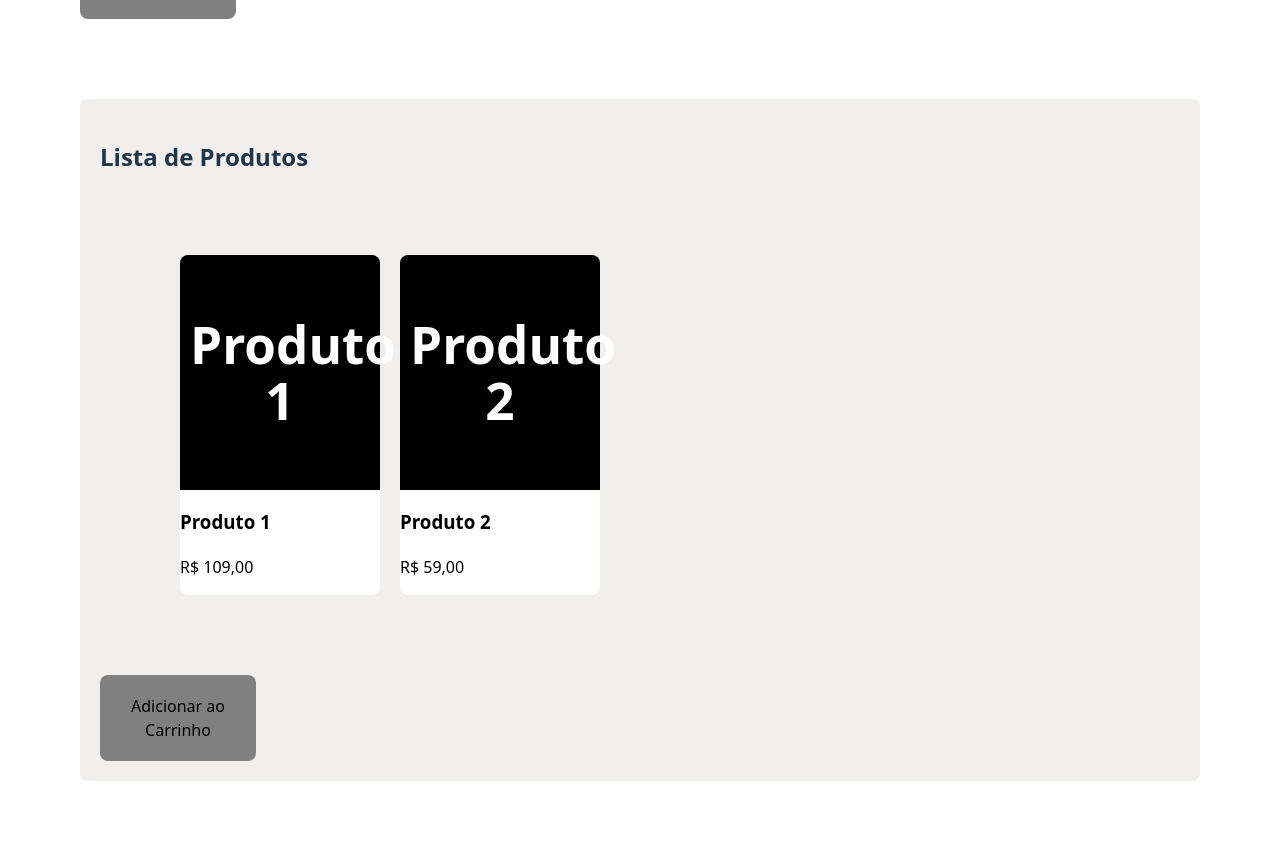
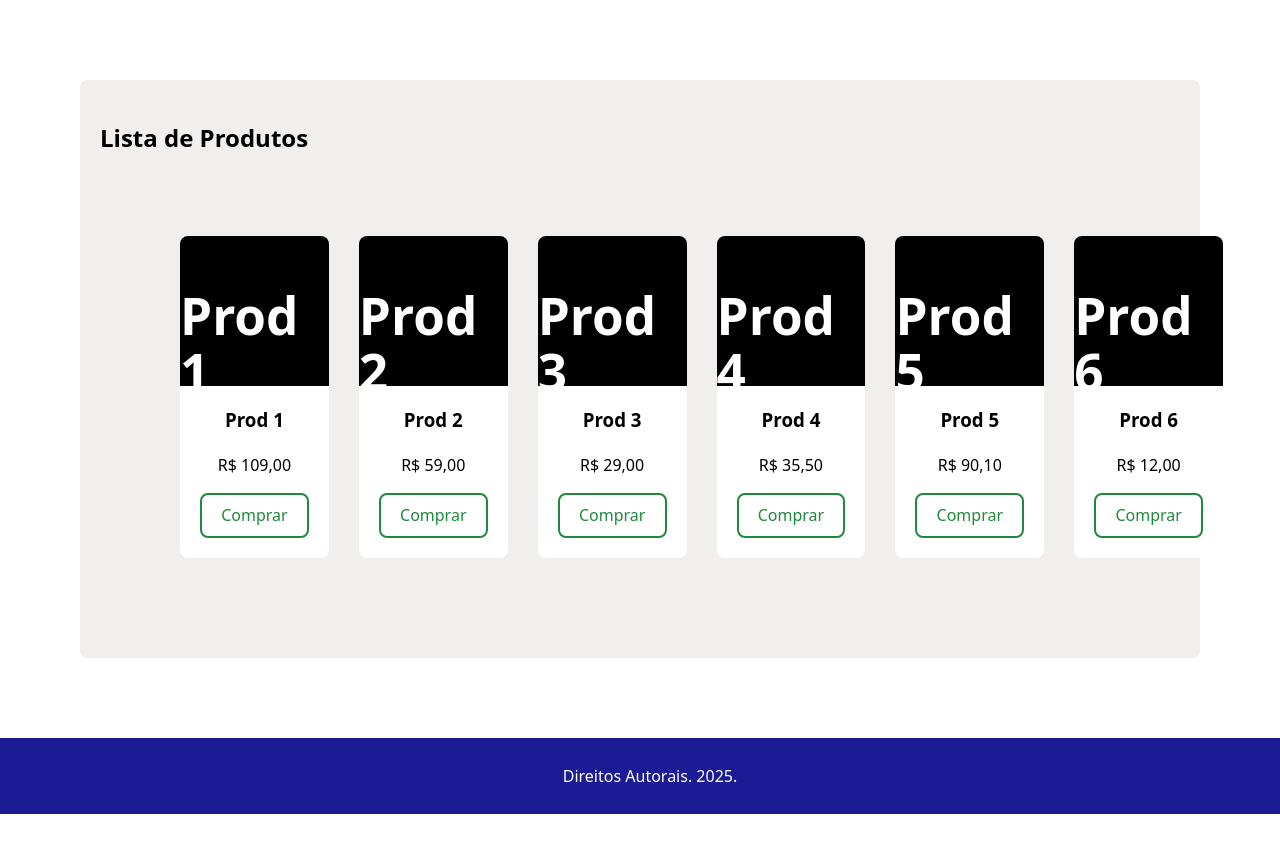
Before and after one commit to INARI18/T1-PW, a React (Vite) app: page / in a window 1280 px wide. Shown: the part 1032-1884 px from the top of the page. After the commit the page ends 1846 px from the top, so only its background shows below. Built offline with nearby package versions, Linux system fonts and the light colour scheme.

Commit message:
(feat): products map + better layout

```diff
--- a/src/App.jsx
+++ b/src/App.jsx
@@ -10,7 +10,7 @@ export default function App() {
   const cart = {
     storage: [
       {
-        name: "Produto 1",
+        name: "Prod 1",
         price: "R$ 109,00"
       }
     ],
@@ -18,10 +18,14 @@ export default function App() {
     size: 1
   }
 
-  const product = {
-    name: "Produto 1",
-    price: "R$ 109,00"
-  }
+  const products = [
+    { id: 1, name: 'Prod 1', price: 'R$ 109,00' },
+    { id: 2, name: 'Prod 2', price: 'R$ 59,00' },
+    { id: 3, name: 'Prod 3', price: 'R$ 29,00' },
+    { id: 4, name: 'Prod 4', price: 'R$ 35,50' },
+    { id: 5, name: 'Prod 5', price: 'R$ 90,10' },
+    { id: 6, name: 'Prod 6', price: 'R$ 12,00' }
+  ]
 
   return (
       <main>
@@ -33,11 +37,11 @@ export default function App() {
         </section>
         <section>
           <div className="product-Section">
-            <ProductList product={product} />
+            <ProductList products={products} />
           </div>
         </section>
         <footer>
-          <p></p>
+          <p>Direitos Autorais. 2025.</p>
         </footer>
       </main>
   )
--- a/src/assets/styles/App.css
+++ b/src/assets/styles/App.css
@@ -30,3 +30,11 @@ section {
   border-radius: 8px;
   padding: 20px;
 }
+
+footer {
+  background-color: rgb(27, 27, 150);
+  color: white;
+  padding: 10px;
+  text-align: center;
+  width: 100%;
+}
--- a/src/assets/styles/Button.css
+++ b/src/assets/styles/Button.css
@@ -1,8 +1,31 @@
 .button {
-    background-color: gray;
-    color: black;
+    display: inline-block;
     border-radius: 8px;
-    padding: 3px;
+    padding: 8px 12px;
     width: 150px;
     text-align: center;
+    cursor: pointer;
+    font-weight: 600;
+    border: none;
 }
+
+/* variant buy */
+.button--buy {
+    background-color: #ffffff;
+    color: #1f8a3d;
+    border: 2px solid #1f8a3d;
+}
+
+/* variant clean */
+.button--clean {
+    background-color: #e53935;
+    color: #000000;
+    border: 2px solid #e53935;
+}
+
+/* variant delete */
+.button--delete {
+    background-color: #ffeb3b;
+    color: #000000;
+    border: 2px solid #f0c000;
+}
--- a/src/assets/styles/Product_Card.css
+++ b/src/assets/styles/Product_Card.css
@@ -9,6 +9,13 @@
     background-color: black;
     color: white;
     border-radius: 8px 8px 0 0;
-    padding: 10px;
+    height: 150px;
+    display: flex;
+    justify-content: center;
+}
+
+.product-info {
+    margin: 20px;
+    color: black;
     text-align: center;
 }
--- a/src/assets/styles/Product_List.css
+++ b/src/assets/styles/Product_List.css
@@ -1,5 +1,4 @@
 .ProductList {
     display: flex;
-    gap: 20px;
-
+    gap: 30px;
 }
--- a/src/components/Product_Card.jsx
+++ b/src/components/Product_Card.jsx
@@ -1,4 +1,5 @@
 import '../assets/styles/Product_Card.css';
+import { Button } from './ui/Button';
 
 export function ProductCard( { product } ) {
     return (
@@ -6,8 +7,11 @@ export function ProductCard( { product } ) {
             <div className='product-div'>
                 <h1>{product.name}</h1>
             </div>
-            <h3>{product.name}</h3>
-            <p>{product.price}</p>
+            <div className='product-info'>
+                <h3>{product.name}</h3>
+                <p>{product.price}</p>
+                <Button text="Comprar" variant='buy'/>
+            </div>
         </div>
     );
 }
--- a/src/components/Product_List.jsx
+++ b/src/components/Product_List.jsx
@@ -1,19 +1,21 @@
 import React from 'react';
-import { Button } from '../components/ui/Button';
 import { ProductCard } from '../components/Product_Card';
 import '../assets/styles/Product_List.css';
 
 // lista de cards
-export function ProductList() {
+export function ProductList({ products = [] }) {
     return (
         <div>
-            <h2>Lista de Produtos</h2>
+            <h2 style={{ color: 'black' }}>Lista de Produtos</h2>
             <section className="ProductList">
-                <ProductCard product={{ name: "Produto 1", price: "R$ 109,00" }}/>
-                <ProductCard product={{ name: "Produto 2", price: "R$ 59,00" }}/>
+                {products.length > 0 ? (
+                    products.map((product) => (
+                        <ProductCard key={product.id} product={product} />
+                    ))
+                ) : (
+                    <p style={{color:'black'}}>Nenhum produto disponível no momento</p>
+                )}
             </section>
-            <Button text="Adicionar ao Carrinho"/>
         </div>
-
     );
 }
--- a/src/components/ui/Button.jsx
+++ b/src/components/ui/Button.jsx
@@ -1,10 +1,11 @@
 import React from 'react';
 import '../../assets/styles/Button.css';
 
-export function Button ( { text }  ) {
-    return (
-        <div className="button">
-            <p>{text}</p>
-        </div>
-    )
+export function Button({ text, variant = ''}) {
+
+  return (
+    <button className={`button--${variant}`}>
+      {text}
+    </button>
+  );
 }
```
